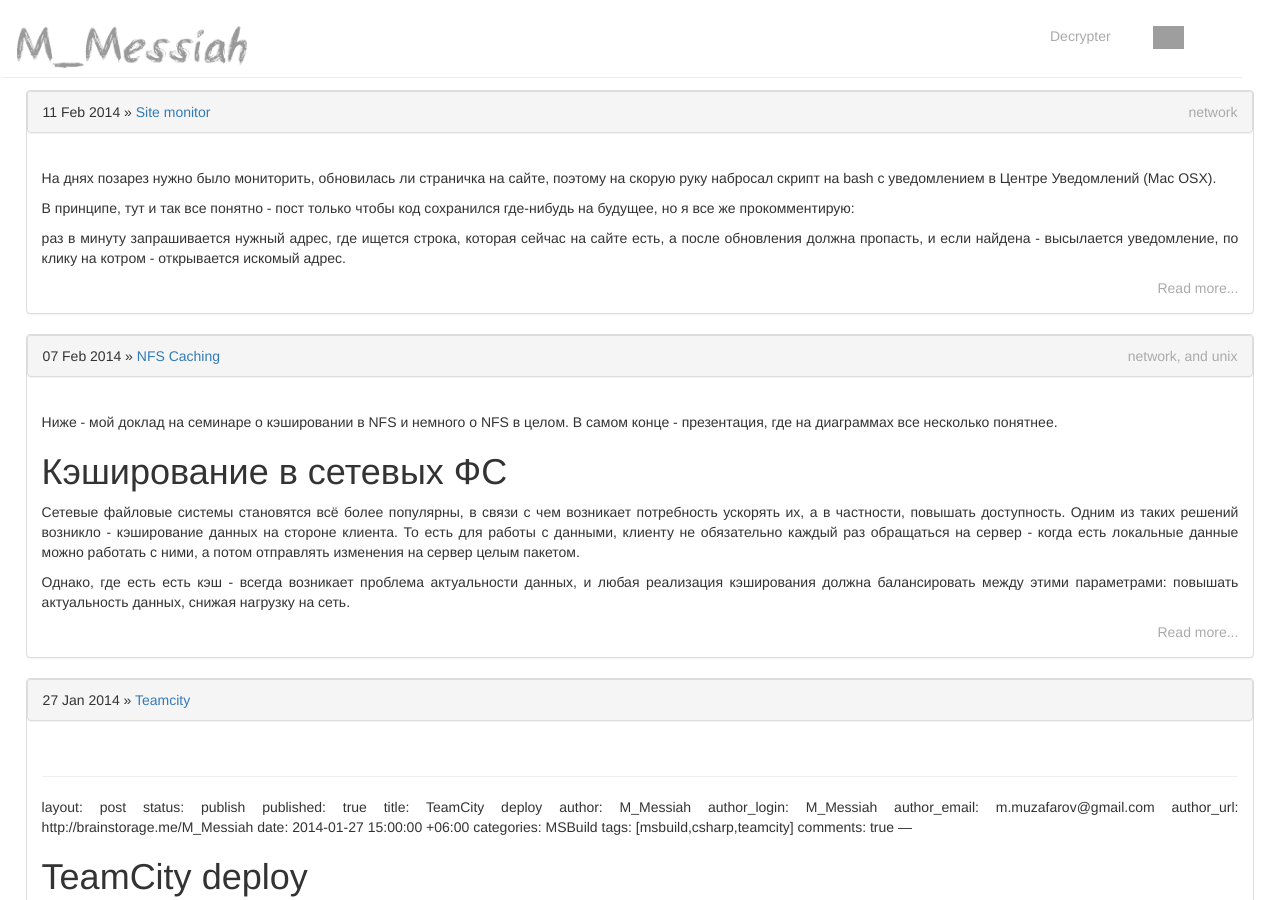
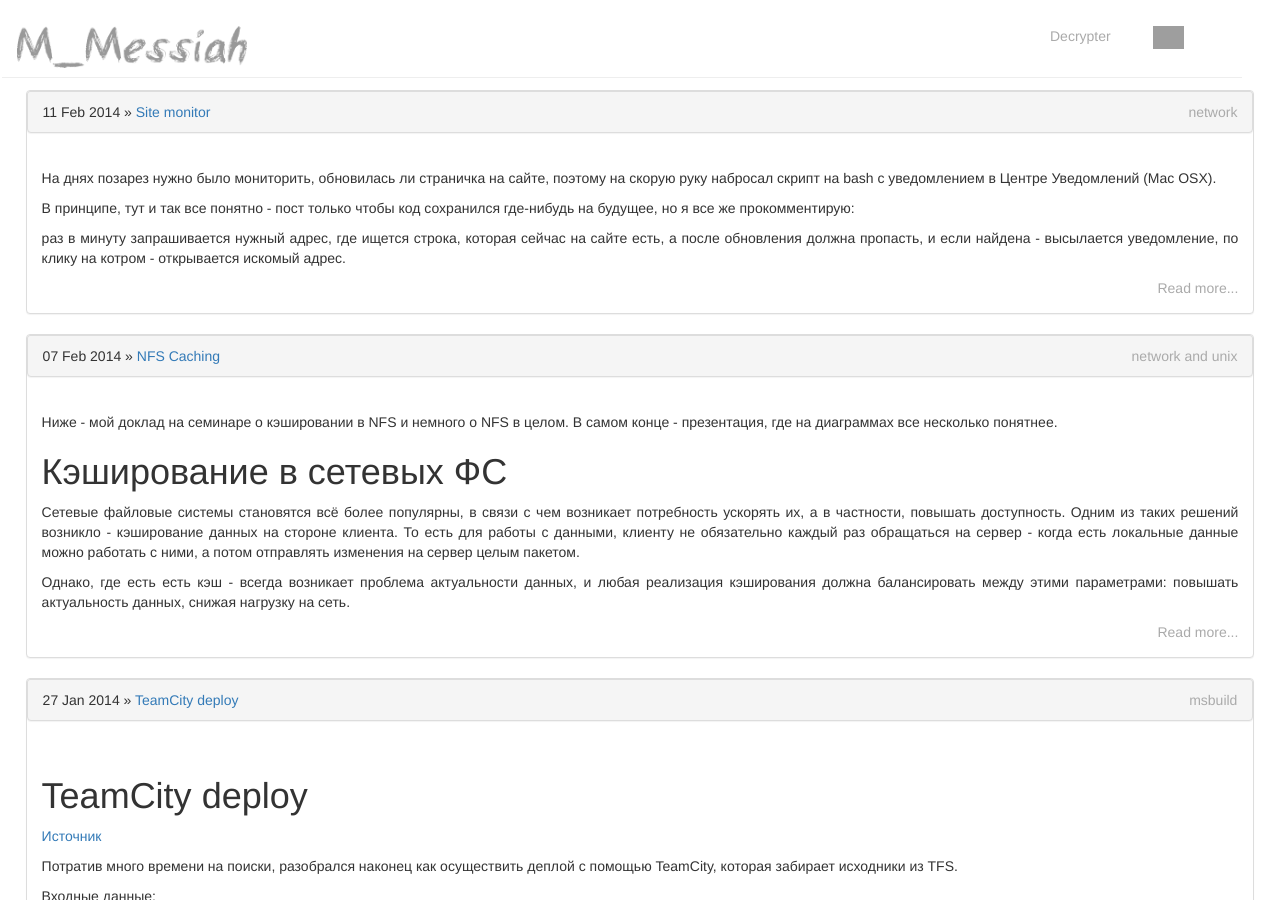
Before and after one commit to m-muzafarov/m-muzafarov.github.io, a Jekyll site: the page built from index.html, in a window 1280 px wide and 900 px high. Built offline with Jekyll 4.4.1, drawn with Linux system fonts in a browser that asks for light colours; nearby versions of some CDN libraries; Markdown is read by kramdown in place of the engine named in the settings; the list of posts is cut into pages by our own code; grey boxes are pictures that could not be loaded.

Commit message:
categories

```diff
--- a/_layouts/default.html
+++ b/_layouts/default.html
@@ -12,9 +12,9 @@
         <!-- Custom CSS -->
         <link rel="stylesheet" href="/css/main.css">
         <!-- jQuery (necessary for Bootstrap's JavaScript plugins) -->
-        <script async src="//ajax.googleapis.com/ajax/libs/jquery/2.1.0/jquery.min.js"></script>
+        <script src="http://ajax.googleapis.com/ajax/libs/jquery/2.1.0/jquery.min.js"></script>
         <!-- Include all compiled plugins (below), or include individual files as needed -->
-        <script async src="//netdna.bootstrapcdn.com/bootstrap/3.1.0/js/bootstrap.min.js"></script>
+        <script async src="http://netdna.bootstrapcdn.com/bootstrap/3.1.0/js/bootstrap.min.js"></script>
         <script>(function(i,s,o,g,r,a,m){i['GoogleAnalyticsObject']=r;i[r]=i[r]||function(){(i[r].q=i[r].q||[]).push(arguments)},i[r].l=1*new Date();a=s.createElement(o),
           m=s.getElementsByTagName(o)[0];a.async=1;a.src=g;m.parentNode.insertBefore(a,m)})(window,document,'script','//www.google-analytics.com/analytics.js','ga');
         ga('create', 'UA-22646323-2', 'm-messiah.github.io'); ga('send', 'pageview');</script>
--- a/_posts/2014-01-27-teamcity.markdown
+++ b/_posts/2014-01-27-teamcity.markdown
@@ -1,4 +1,3 @@
-
 ---
 layout: post
 status: publish
@@ -9,7 +8,7 @@
 author_email: m.muzafarov@gmail.com
 author_url: http://brainstorage.me/M_Messiah
 date: 2014-01-27 15:00:00 +06:00
-categories: MSBuild
+categories: msbuild
 tags: [msbuild,csharp,teamcity]
 comments: true
 ---
--- a/_posts/2014-02-07-nfs_caching.markdown
+++ b/_posts/2014-02-07-nfs_caching.markdown
@@ -8,7 +8,7 @@
 author_email: m.muzafarov@gmail.com
 author_url: http://brainstorage.me/M_Messiah
 date: 2014-02-07 15:00:00 +06:00
-categories: network, unix
+categories: network unix
 tags: []
 comments: true
 ---
--- a/categories/index.html
+++ b/categories/index.html
@@ -33,9 +33,9 @@
 			{% endfor %}
 		</div>
 		<script>
-			$(function () {
-				$('#categories a:last').tab('show')
-			})
+		$(window).load(function() {
+			$('#categories a[href=\''+window.location.hash+'\']').tab('show')
+		});
 		</script>
 	</div>
 </div>
--- a/index.html
+++ b/index.html
@@ -7,7 +7,7 @@
     {% for post in paginator.posts %}
     <div class="panel panel-default">
 	    <div class="panel panel-heading">
-	      <span class="date">{{ post.date | date_to_string }}</span> &raquo; <a href="{{ post.url }}">{{ post.title }}</a><span class="meta pull-right">{{ post.categories | array_to_sentence_string }}</span>
+	      <span class="date">{{ post.date | date_to_string }}</span> &raquo; <a href="{{ post.url }}">{{ post.title }}</a><a href="/categories/#{{ post.categories[0] }}" class="meta pull-right">{{ post.categories | array_to_sentence_string }}</a>
 	    </div>
     	<div class="panel-body">{{ post.excerpt }}
     	<a href="{{ post.url }}" class="meta pull-right">Read more...</a><br>
```
Also changed, not shown: 1 other file.
